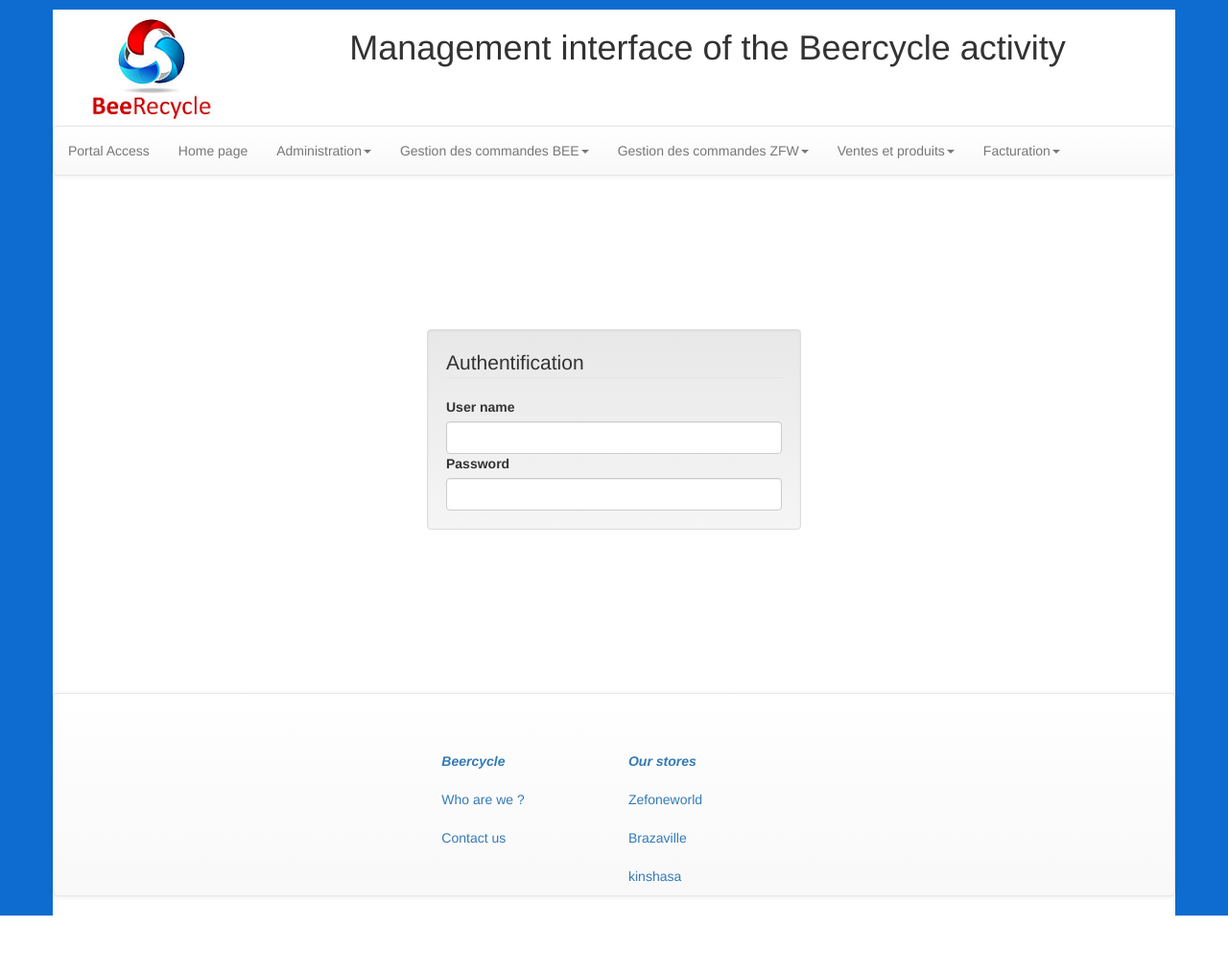
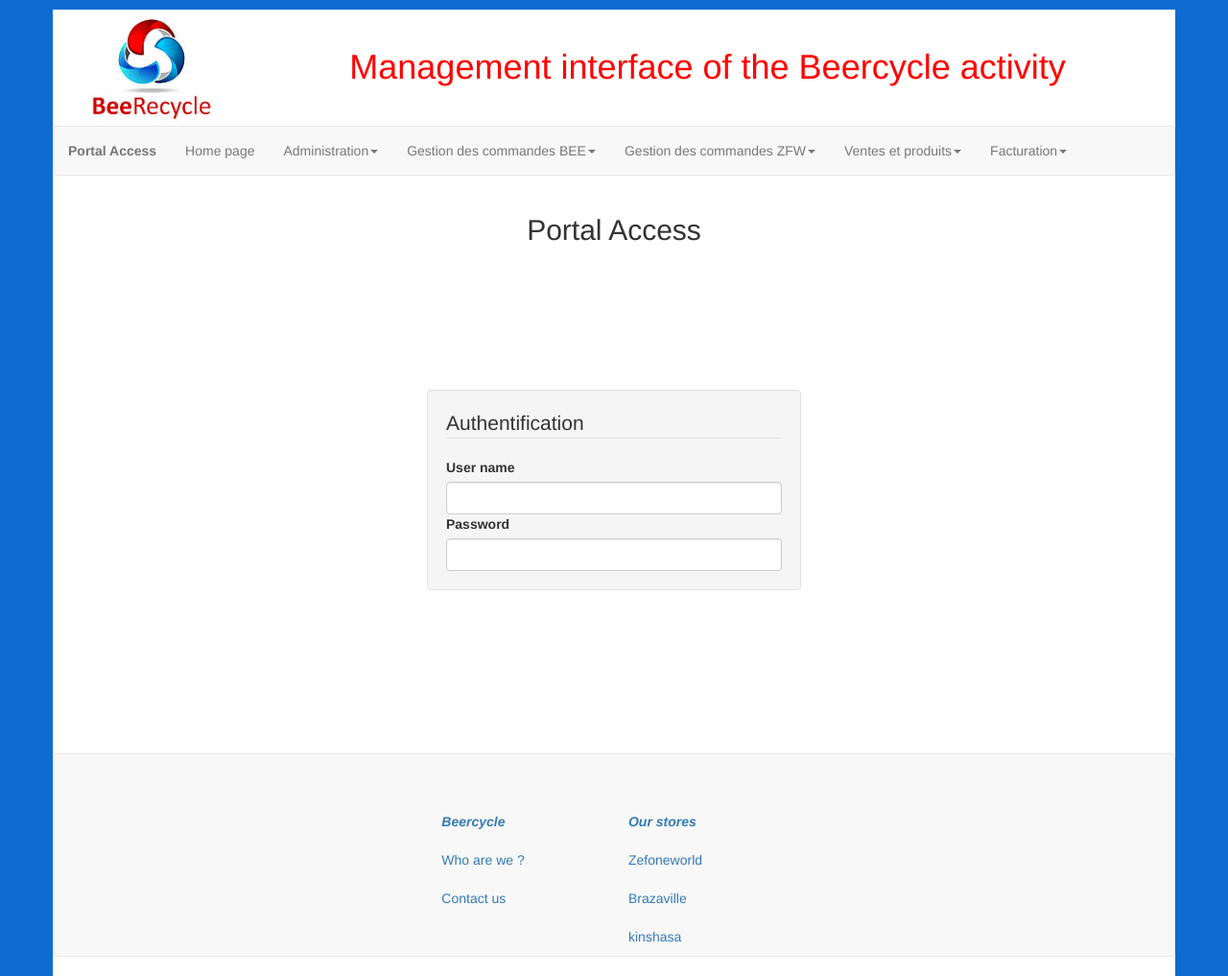
Before and after one commit to Yop-La/interface_gestion_beercycle, a PHP site: page /acceuil.php in a window 1280 px wide. Shown: the whole page at 96% size. Before the commit the page ends 954 px from the top, so only its background shows below. Run offline with PHP 8.4, Linux system fonts and the light colour scheme.

Commit message:
modification menu+ajout titre  (adaptation à la page)

```diff
--- a/acceuil.php
+++ b/acceuil.php
@@ -1,15 +1,17 @@
 <!DOCTYPE html>
 	<html>
   <head>
+		<title> Beerecyle Access</title>
     <meta charset="utf-8">
     <link href="bootstrap/css/bootstrap.css" rel="stylesheet">
     <link href="bootstrap/css/tuto.css" rel="stylesheet">
-		<link href="assets/css/bootstrap-theme.min.css" rel="stylesheet">
   </head>
   <body>
     <div class="container">
-      <?php include("header.html"); ?>
-      <?php include("menu.js"); ?>
+      <?php include("header.html");
+      			include("menu.php");
+						afficherMenuEtTitre(1,'access');
+			?>
 
 			<div class="row">
 				<section class="col-lg-offset-4 col-lg-4">
@@ -24,22 +26,13 @@
 					</div>
 				</section>
 			</div>
-			<footer class="row navbar navbar-default">
-				<div class="posi-footer">
-					<ul class="nav col-lg-offset-4 col-lg-2">
-						<li class="gras"><a href='#'><em>Beercycle</em></a></li>
-						<li><a href='#'>Who are we ?</a></li>
-						<li><a href='#'>Contact us</a></li>
-					</ul>
-					<ul class="nav col-lg-2">
-						<li class="gras"><a href='#'><em>Our stores</em></a></li>
-						<li><a href='#'>Zefoneworld</a></li>
-						<li><a href='#'>Brazaville</a></li>
-						<li><a href='#'>kinshasa</a></li>
-					<ul>
-				</div>
-			</footer>
-    </div>
+
+
+			<?php
+					/* Pied de page  */
+      		include("footer.html");
+			?>
+  	</div>
 		<script src="bootstrap/js/jquery.js"></script>
     <script src="bootstrap/js/bootstrap.min.js"></script>
   </body>
--- a/bootstrap/css/tuto.css
+++ b/bootstrap/css/tuto.css
@@ -34,6 +34,11 @@ padding-bottom: 150px;
 #espace_membre p{
 text-align: center;
 }
+
+img{
+display: block;
+margin: auto;
+}
 h1,h2{
 text-align: center;
 }
@@ -49,6 +54,12 @@ background-color: #0E6CD1;
 padding-top: 50px;
 }
 
-.gras{
+/* pour mettre en noir et en gras le texte -> sert dans la mise en forme adaptive du menu */
+.Bold{
 font-weight: bold;
 }
+
+.titre_banniere{
+padding-top: 20px;
+color: red;
+}
--- /dev/null
+++ b/footer.html
@@ -0,0 +1,15 @@
+			<footer class="row navbar navbar-default">
+				<div class="posi-footer">
+					<ul class="nav col-lg-offset-4 col-lg-2">
+						<li class="Bold"><a href='#'><em>Beercycle</em></a></li>
+						<li><a href='#'>Who are we ?</a></li>
+						<li><a href='#'>Contact us</a></li>
+					</ul>
+					<ul class="nav col-lg-2">
+						<li class="Bold"><a href='#'><em>Our stores</em></a></li>
+						<li><a href='#'>Zefoneworld</a></li>
+						<li><a href='#'>Brazaville</a></li>
+						<li><a href='#'>kinshasa</a></li>
+					<ul>
+				</div>
+			</footer>
--- a/header.html
+++ b/header.html
@@ -1,4 +1,4 @@
 	<header class="row">
 		<img src="images/logo_beerecycle.jpg" class="col-lg-2" alt="logo_beerecycle"/>
-    <h1 class="col-lg-offset-1 col-lg-offset-8">Management interface of the Beercycle activity</h1>
+    <h1 class="titre_banniere col-lg-offset-1 col-lg-offset-8">Management interface of the Beercycle activity</h1>
 	</header>
--- /dev/null
+++ b/menu.php
@@ -0,0 +1,81 @@
+			<?php
+
+
+				/* cette fonction gère le menu et les titres de toutes les pages. Elle propose un menu et un titre adapéte à la page */
+				function afficherMenuEtTitre($droit,$page)
+				{
+
+
+
+						/* tableau des titres de page dont le contenu change en fonction de la page */
+						$titre_page = array(
+								'access'=> 'Portal Access',
+								'acceuil' => 'Home page');
+
+						/* fonction mise en forme menu qui va mettre en surbrillance dans le menu la page courante */
+						function forme_menu($toDesign,$page)
+						{
+								if($toDesign==$page)
+								{
+									return 'class="Bold"';
+								}
+						}
+
+			?>
+						<nav class="row navbar navbar-default">
+							<ul class="nav navbar-nav">
+								<li> <a <?php echo forme_menu('access',$page)?> href="#">Portal Access</a></li>
+								<li> <a <?php echo forme_menu('acceuil',$page)?> href="#">Home page</a> </li>
+								<li class="dropdown">
+									<a data-toggle="dropdown" href="#" <?php echo forme_menu('admin',$page)?> >Administration<b class="caret"></b></a>
+									<ul class="dropdown-menu">
+										<li><a href="#">Ajouter une devise</a></li>
+										<li><a href="#">Mettre à jour les cours</a></li>
+										<li><a href="#">Ajouter un utilisateur</a></li>
+										<li><a href="#">Ajouter des fournisseurs</a></li>
+									</ul>
+								</li>
+								<li class="dropdown">
+									<a data-toggle="dropdown" href="#" <?php echo forme_menu('commandeBEE',$page)?> >Gestion des commandes BEE<b class="caret"></b></a>
+									<ul class="dropdown-menu">
+										<li><a href="#">Saisie des commandes fournisseurs</a></li>
+										<li><a href="#">Gestion des expédétions de BEE vers ZFW</a></li>
+										<li><a href="#">Réception des commandes de BEE</a></li>
+										<li><a href="#">Bilan produit commandés/réceptionnés</a></li>
+									</ul>
+								</li>
+								<li class="dropdown">
+									<a data-toggle="dropdown" href="#" <?php echo forme_menu('commandeZFW',$page)?> >Gestion des commandes ZFW<b class="caret"></b></a>
+									<ul class="dropdown-menu">
+										<li><a href="#">Demandes de ZFW</a></li>
+										<li><a href="#">Report sur les ventes</a></li>
+										<li><a href="#">Réception des commandes de ZFW</a></li>
+										<li><a href="#">Bilan produit commandés/réceptionnées</a></li>
+										<li><a href="#">Produis en cours d'expédition</a></li>
+									</ul>
+								</li>
+								<li class="dropdown">
+									<a data-toggle="dropdown" href="#" <?php echo forme_menu('Ventes',$page)?> >Ventes et produits<b class="caret"></b></a>
+									<ul class="dropdown-menu">
+										<li><a href="#">Saisie des ventes</a></li>
+										<li><a href="#">Mise à jour du catalogue</a></li>
+										<li><a href="#">Expéditions vers les clients</a></li>
+									</ul>
+								</li>
+								<li class="dropdown">
+									<a data-toggle="dropdown" href="#" <?php echo forme_menu('Facture',$page)?> >Facturation<b class="caret"></b></a>
+									<ul class="dropdown-menu">
+										<li><a href="#">Facturation de ZFW par BEE</a></li>
+										<li><a href="#">Etat des facturations de BEE</a></li>
+										<li><a href="#">Facturation de BEE par les fournisseurs</a></li>
+										<li><a href="#">Etat des facturations des fournisseurs</a></li>
+									</ul>
+								</li>
+							</ul>
+						</nav>
+						<h2 class="row col-lg-offset-4 col-lg-4">
+			<?php
+						echo $titre_page[$page];
+						echo '</h2>';
+				}
+			?>
```
